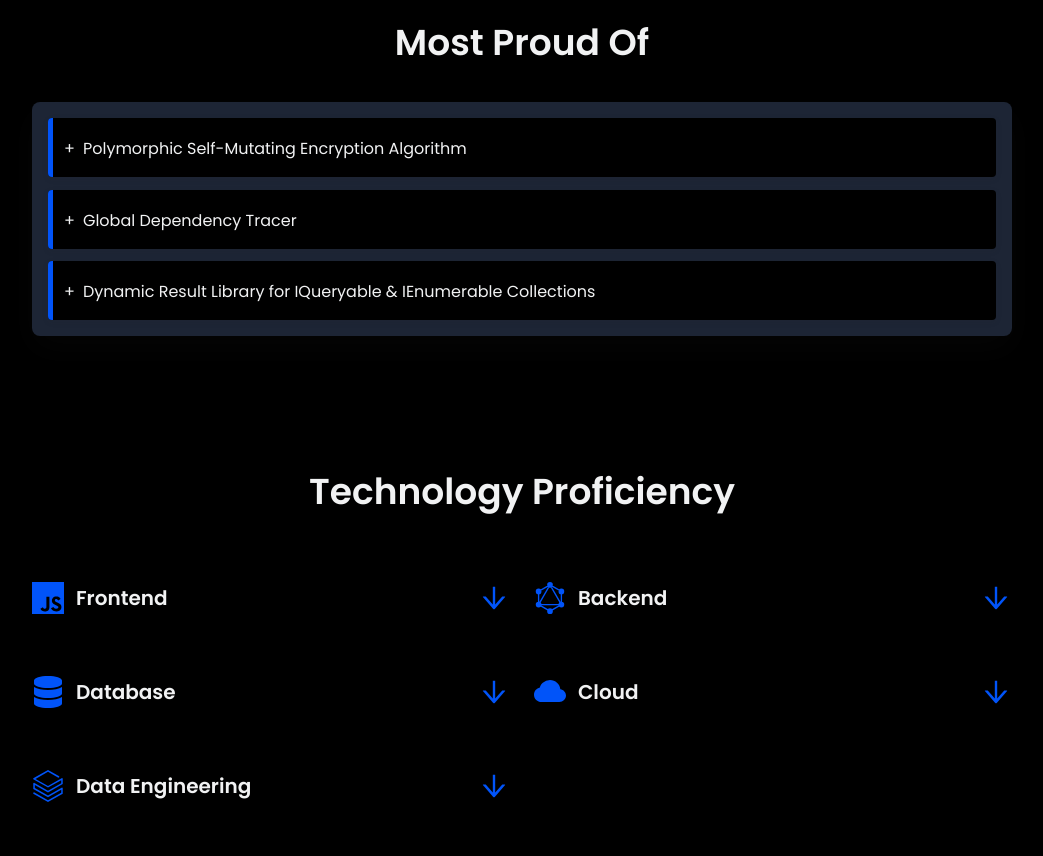
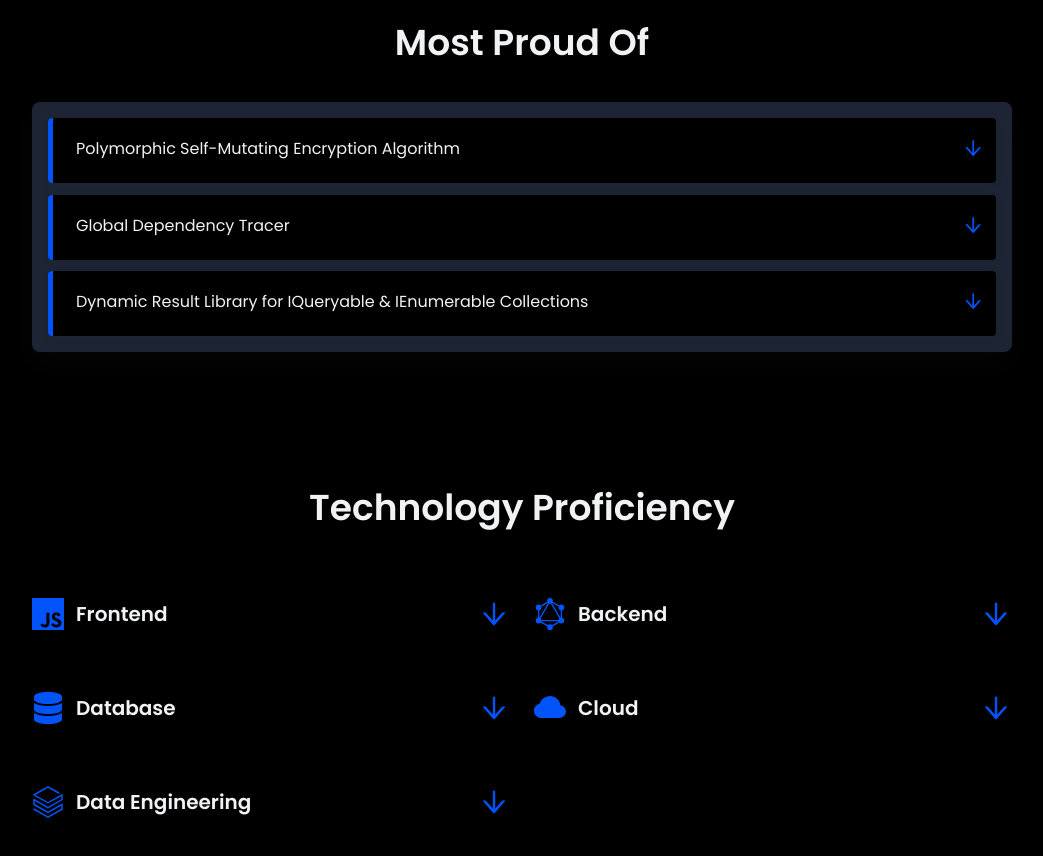
Before and after one commit to pranshunijhawan/pranshunijhawan.github.io, a React (Create React App) app: page / in a window 1280 px wide. Shown: the part 1060-1916 px from the top of the page, without its empty margins (118-1161 px from the left). Built offline with nearby package versions, Linux system fonts and the light colour scheme.

Commit message:
Accordian Fixes

```diff
--- a/src/ui-components/accordian/AccordianComponent.tsx
+++ b/src/ui-components/accordian/AccordianComponent.tsx
@@ -1,7 +1,7 @@
 import { useState } from "react";
 import Focus from "../animated/Focus";
 import Bullet from "../Bullet";
-import { AccordianContent, AccordianDescription, AccordianDescriptionContent, AccordianItem, AccordianTitle, AccordianTitleContainer, PlusIcon } from "./styles";
+import { AccordianContent, AccordianDescription, AccordianDescriptionContent, AccordianItem, AccordianTitle, AccordianTitleContainer, DownArrowContainer, DownIcon } from "./styles";
 
 export interface AccordianComponentProps {
     id: number;
@@ -20,8 +20,12 @@ const AccordianComponent = ({ id, title, content }: AccordianComponentProps) =>
     return (
         <AccordianItem key={id} onClick={handleAccordianClickEvent} isOpen={isOpenState}>
                     <AccordianTitleContainer>
-                        <PlusIcon isOpen={isOpenState}>+</PlusIcon>
-                        <AccordianTitle isOpen={isOpenState}>{title}</AccordianTitle>
+                        <div>
+                            <AccordianTitle isOpen={isOpenState}>{title}</AccordianTitle>
+                        </div>
+                        <DownArrowContainer>
+                            <DownIcon isOpen={isOpenState} />
+                        </DownArrowContainer>
                     </AccordianTitleContainer>
                     {isOpenState && <AccordianContent>
                         {content.map((desc, index) => (
--- a/src/ui-components/accordian/styles.ts
+++ b/src/ui-components/accordian/styles.ts
@@ -1,3 +1,4 @@
+import { AiOutlineArrowDown } from "react-icons/ai";
 import styled, { css } from "styled-components";
 
 
@@ -53,6 +54,7 @@ export const AccordianTitle = styled.h3<{
     ${TitleStyle}
     color: ${({ isOpen }) => isOpen ? 'var(--first-color)' : 'var(--title-color)' };
     margin-bottom: 0;
+    margin-left: var(--mb-0-75);
 `
 
 export const PlusIcon = styled.span<{
@@ -80,4 +82,21 @@ export const AccordianDescriptionContent = styled.div`
     display: flex;
     margin-left: var(--mb-1);
     margin-top: var(--mb-1);
+    margin-right: var(--mb-1-5);
 `
+
+export const DownIcon = styled(AiOutlineArrowDown)<{
+    isOpen: boolean
+  }>`
+    font-size: 1.4rem;
+    color: var(--first-color);
+    margin-left: auto;
+    margin-right: var(--mb-0-75);
+    transition: 0.4s;
+    transform: ${({ isOpen }) => isOpen ? 'rotate(-180deg);': '' };
+`
+
+export const DownArrowContainer = styled.div`
+    margin-left: auto;
+    margin-top: 0.2rem;
+`
```
